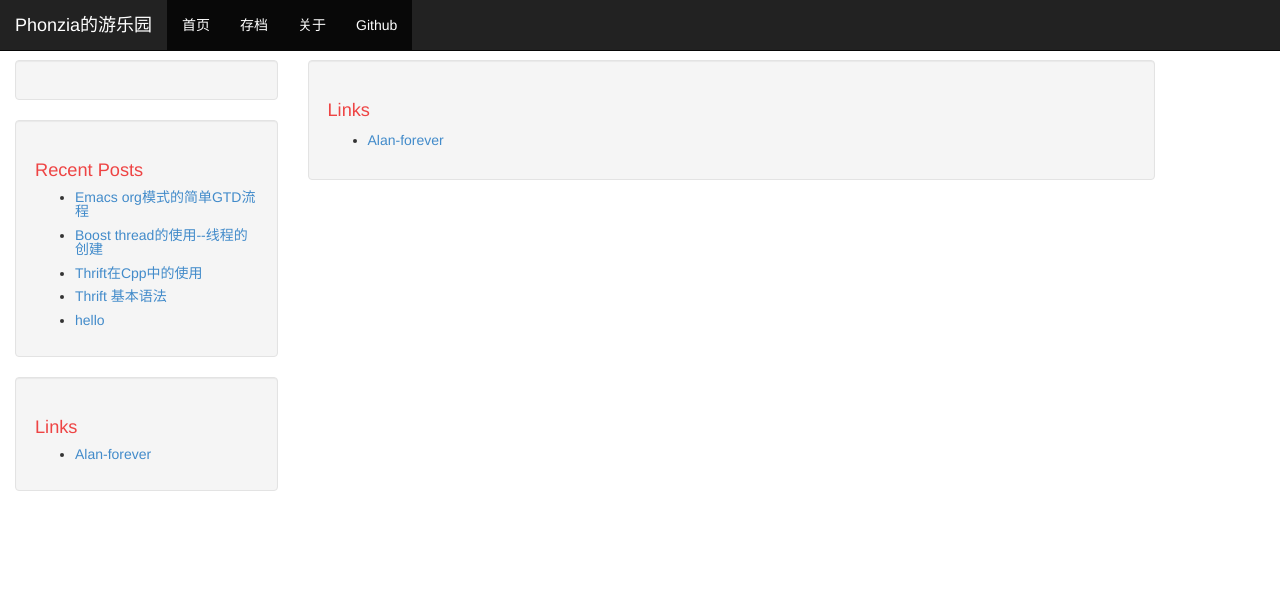
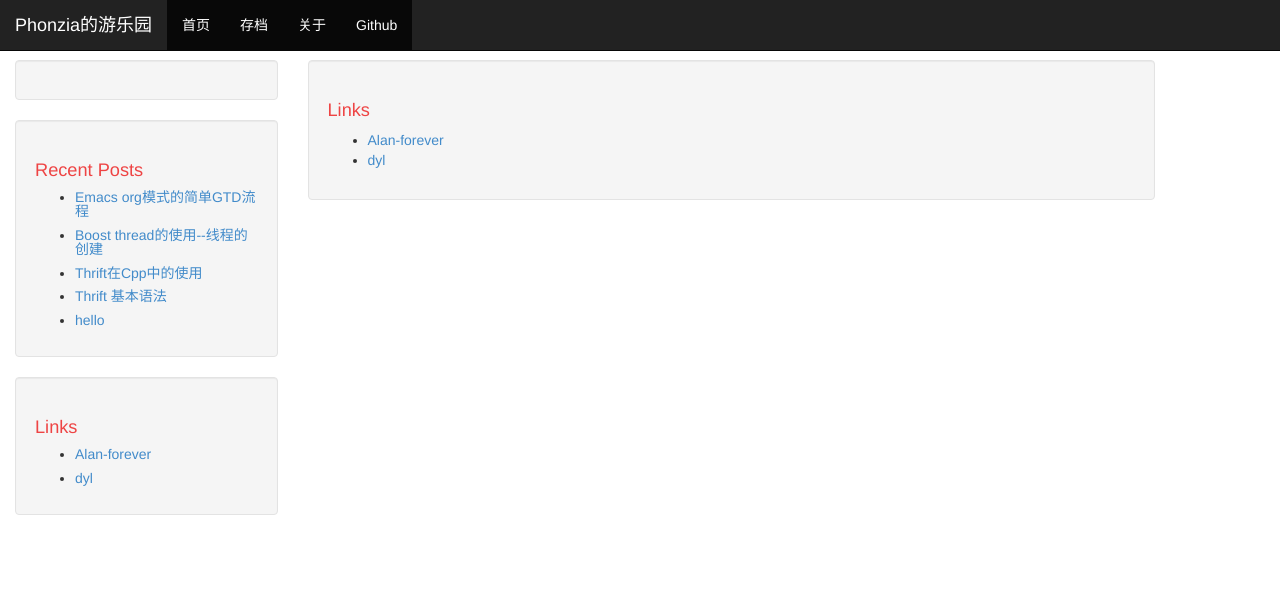
Before and after one commit to phonzia/old_blog, a Jekyll site: the page built from links.html, in a window 1280 px wide. Shown: the top 604 px of the page. Built offline with Jekyll 4.4.1, drawn with Linux system fonts in a browser that asks for light colours; Markdown is read by kramdown in place of the engine named in the settings.

Commit message:
add dyl link

```diff
--- a/_includes/links-list.html
+++ b/_includes/links-list.html
@@ -1,4 +1,5 @@
 <h1>Links</h1>
 <ul>
   <li><a href="http://www.cnblogs.com/alan-forever">Alan-forever</a></li>
+  <li><a href="http://dyl.gitcafe.com">dyl</a></li>
 </ul>
```
